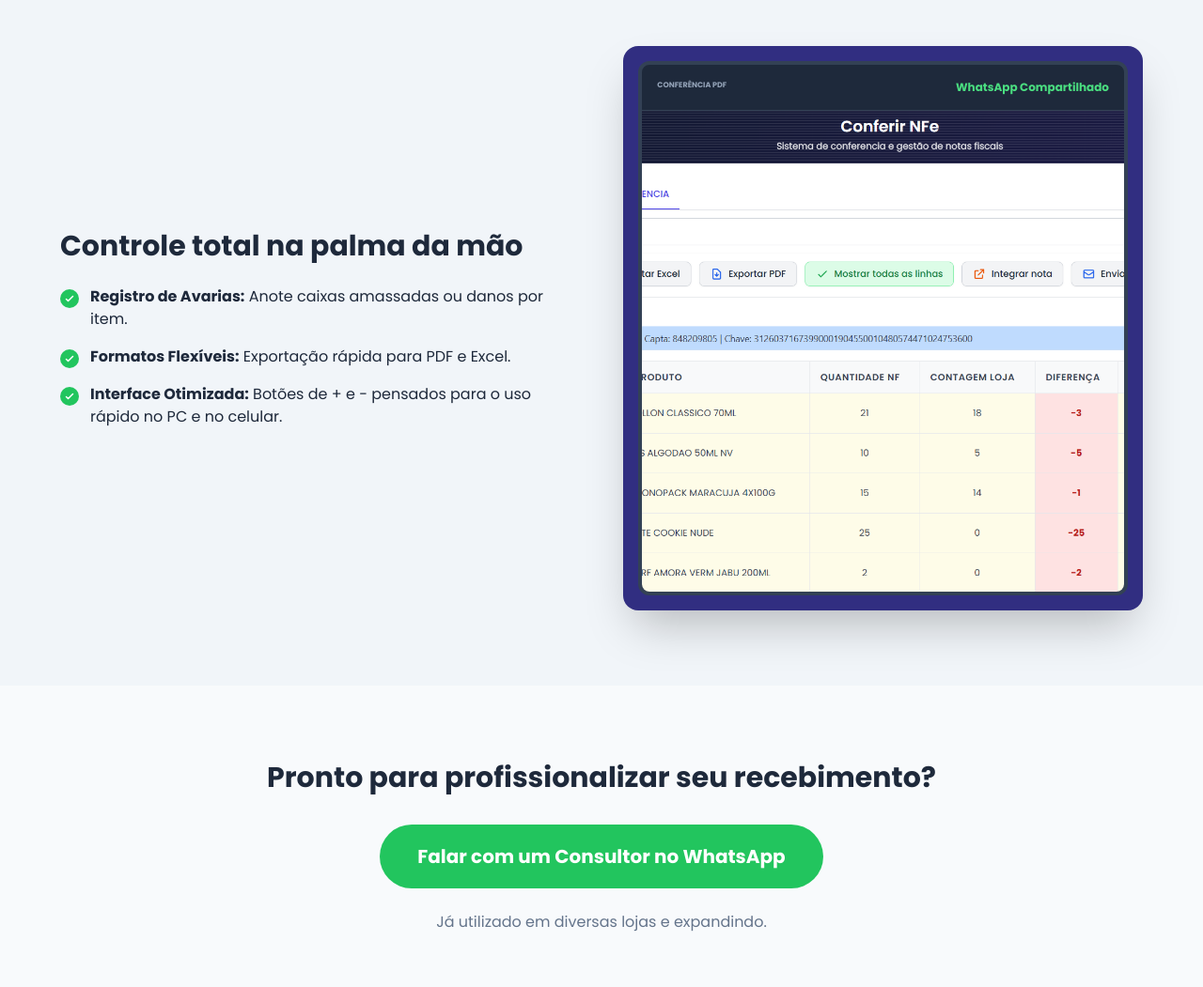
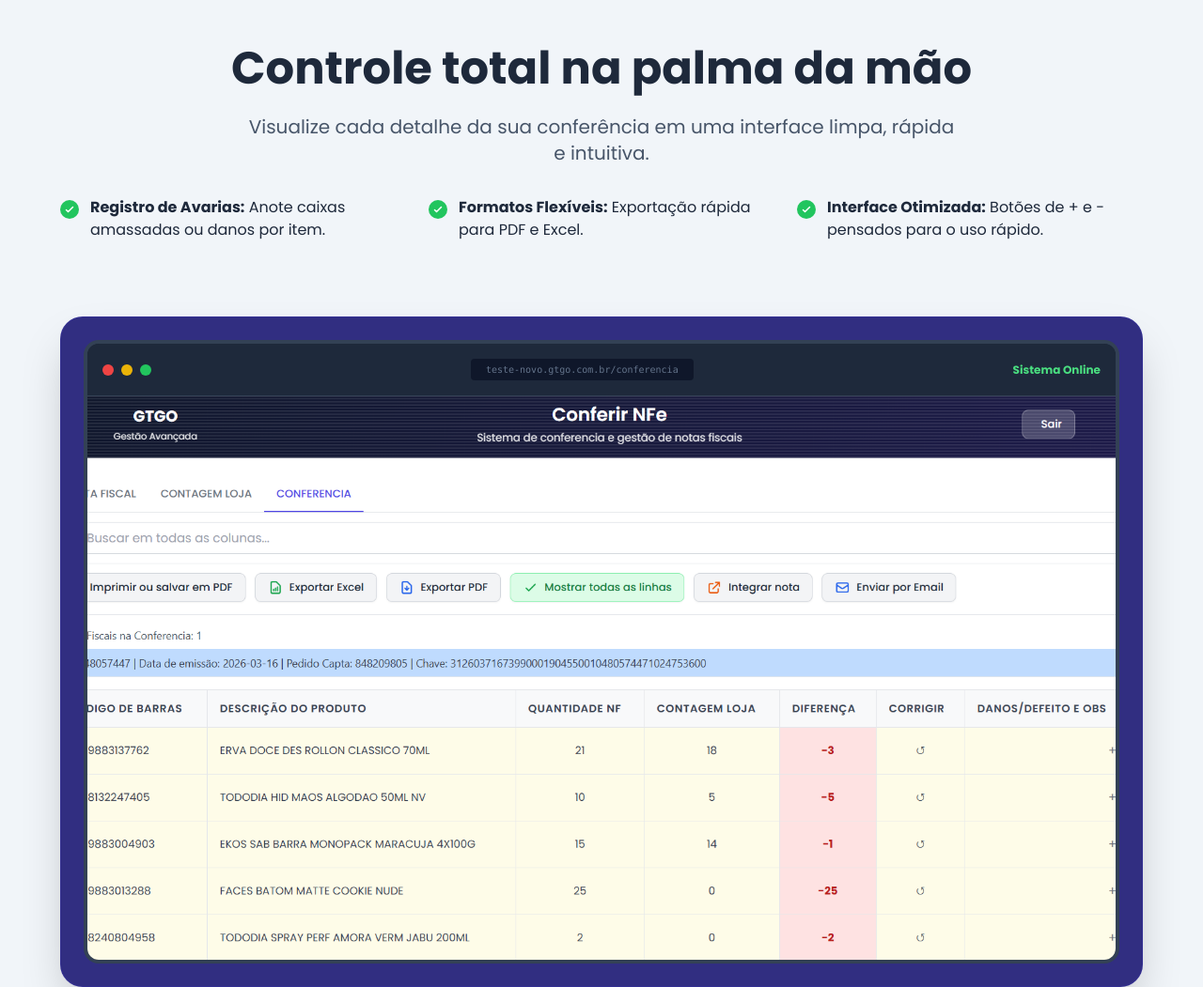
Before and after one commit to sabrininanini-pixel/teste-js-obf, a plain HTML site: page index.html in a window 1280 px wide. Shown: the part 1160-2211 px from the top of the page at 94% size. Drawn offline with nearby package versions, Linux system fonts and the light colour scheme.

Commit message:
troquei a altura e largura da imagem do sistema

```diff
--- a/index.html
+++ b/index.html
@@ -68,35 +68,50 @@
     </section>
 
    <section class="bg-slate-100 py-20 px-4">
-        <div class="max-w-6xl mx-auto flex flex-col md:flex-row items-center gap-12">
-            <div class="md:w-1/2">
-                <h2 class="text-3xl font-bold mb-6">Controle total na palma da mão</h2>
-                <ul class="space-y-4">
-                    <li class="flex items-start gap-3">
+    <div class="max-w-6xl mx-auto flex flex-col items-center gap-12">
+
+        <div class="w-full text-center mb-8">
+            <h2 class="text-4xl md:text-5xl font-bold mb-6">Controle total na palma da mão</h2>
+            <p class="text-xl text-slate-600 max-w-3xl mx-auto mb-8">
+                Visualize cada detalhe da sua conferência em uma interface limpa, rápida e intuitiva.
+            </p>
+
+            <div class="grid md:grid-cols-3 gap-6 text-left">
+                <div class="flex items-start gap-3">
                     <div class="mt-1 bg-green-500 rounded-full p-1"><svg class="w-3 h-3 text-white" fill="none" stroke="currentColor" viewBox="0 0 24 24"><path stroke-linecap="round" stroke-linejoin="round" stroke-width="3" d="M5 13l4 4L19 7"></path></svg></div>
                     <span><strong>Registro de Avarias:</strong> Anote caixas amassadas ou danos por item.</span>
-                    </li>
-                    <li class="flex items-start gap-3">
+                </div>
+                <div class="flex items-start gap-3">
                     <div class="mt-1 bg-green-500 rounded-full p-1"><svg class="w-3 h-3 text-white" fill="none" stroke="currentColor" viewBox="0 0 24 24"><path stroke-linecap="round" stroke-linejoin="round" stroke-width="3" d="M5 13l4 4L19 7"></path></svg></div>
                     <span><strong>Formatos Flexíveis:</strong> Exportação rápida para PDF e Excel.</span>
-                    </li>
-                    <li class="flex items-start gap-3">
+                </div>
+                <div class="flex items-start gap-3">
                     <div class="mt-1 bg-green-500 rounded-full p-1"><svg class="w-3 h-3 text-white" fill="none" stroke="currentColor" viewBox="0 0 24 24"><path stroke-linecap="round" stroke-linejoin="round" stroke-width="3" d="M5 13l4 4L19 7"></path></svg></div>
-                        <span><strong>Interface Otimizada:</strong> Botões de + e - pensados para o uso rápido no PC e no celular.</span>
-                    </li>
-                </ul>
-            </div>
-            <div class="md:w-1/2 bg-indigo-900 rounded-2xl p-4 shadow-2xl">
-                <div class="bg-slate-800 rounded-xl overflow-hidden border-4 border-slate-700">
-                    <div class="p-4 border-b border-slate-700 flex justify-between">
-                        <div class="flex gap-1 text-[8px] uppercase font-bold text-slate-400"><span>Conferência PDF</span></div>
-                        <div class="text-green-400 font-bold text-xs">WhatsApp Compartilhado</div>
-                    </div>
-                    <div class="h-[512px] bg-slate-900 overflow-hidden flex items-start justify-center">
-    <img src="print-sistema.png" alt="Interface do Sistema de Conferência" class="w-full h-full object-cover object-top hover:scale-105 transition duration-500">
+                    <span><strong>Interface Otimizada:</strong> Botões de + e - pensados para o uso rápido.</span>
                 </div>
             </div>
         </div>
+
+        <div class="w-full bg-indigo-900 rounded-3xl p-2 md:p-6 shadow-2xl border border-indigo-800/50">
+            <div class="bg-slate-800 rounded-2xl overflow-hidden border-4 border-slate-700 shadow-inner">
+                <div class="p-4 border-b border-slate-700 flex justify-between items-center bg-slate-800">
+                    <div class="flex gap-2">
+                        <div class="w-3 h-3 rounded-full bg-red-500"></div>
+                        <div class="w-3 h-3 rounded-full bg-yellow-500"></div>
+                        <div class="w-3 h-3 rounded-full bg-green-500"></div>
+                    </div>
+                    <div class="hidden md:block bg-slate-900 px-4 py-1 rounded text-[10px] text-slate-500 font-mono">
+                        teste-novo.gtgo.com.br/conferencia
+                    </div>
+                    <div class="text-green-400 font-bold text-xs">Sistema Online</div>
+                </div>
+
+                <div class="h-[400px] md:h-[600px] bg-slate-900 overflow-hidden flex items-start justify-center">
+                    <img src="print-sistema.png" alt="Interface GTGO Full" class="w-full h-full object-cover object-top hover:scale-105 transition duration-1000 ease-in-out">
+                </div>
+            </div>
+        </div>
+
     </div>
 </section>
 
```
Lines whose indentation alone changed are shown as unchanged.
